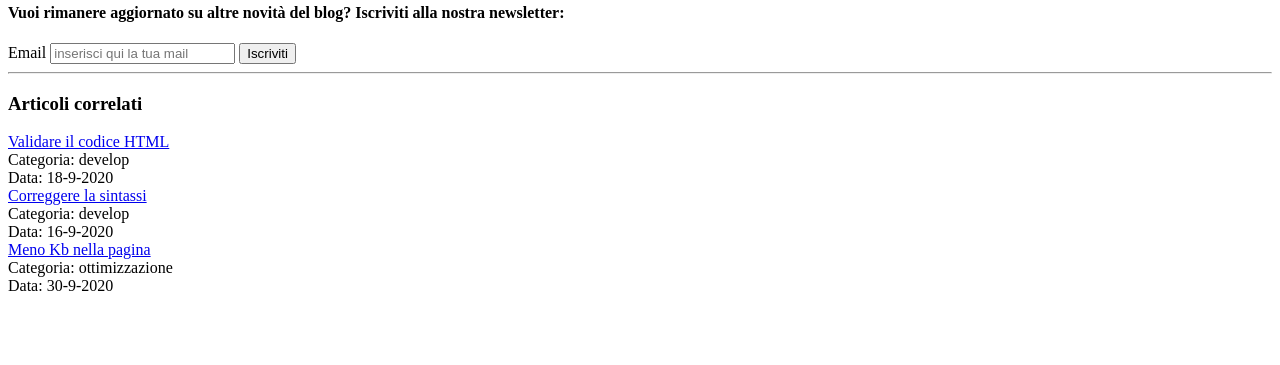
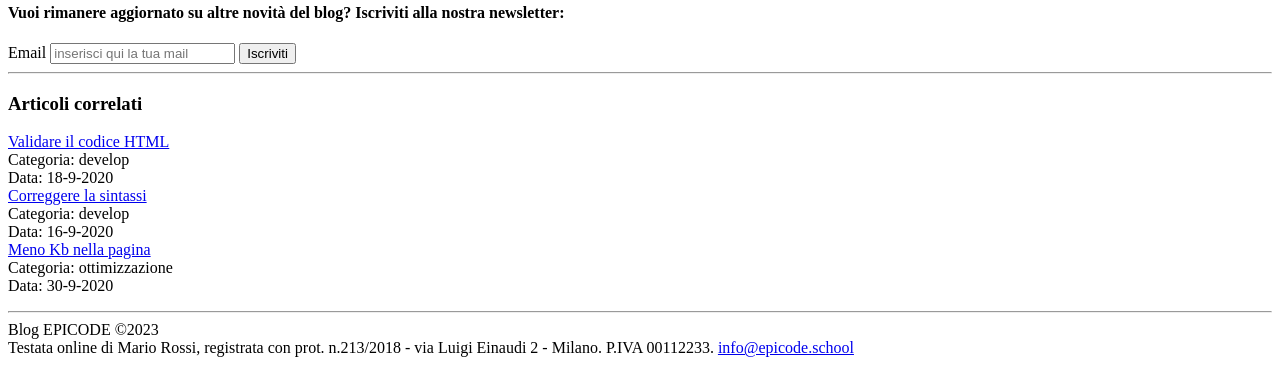
Before and after one commit to leodor-tom/S1-L2-26-06-23, a plain HTML site: page index.html in a window 1280 px wide. Shown: the part 991-1356 px from the top of the page. Before the commit the page ends 1302 px from the top, so only its background shows below. Drawn offline with Linux system fonts and the light colour scheme.

Commit message:
footer-info

```diff
--- a/index.html
+++ b/index.html
@@ -111,6 +111,11 @@
         <a href="#"> Meno Kb nella pagina</a><br>
         Categoria: ottimizzazione <br>
         Data: 30-9-2020</p>
+        <hr>
+        <!--info-->
+        Blog EPICODE &copy;2023 <br>
+        Testata online di Mario Rossi, registrata con prot. n.213/2018 - via Luigi Einaudi 2 - Milano. P.IVA 00112233.
+        <a href="#">info@epicode.school</a>
     </footer>
   </body>
 </html>
```
